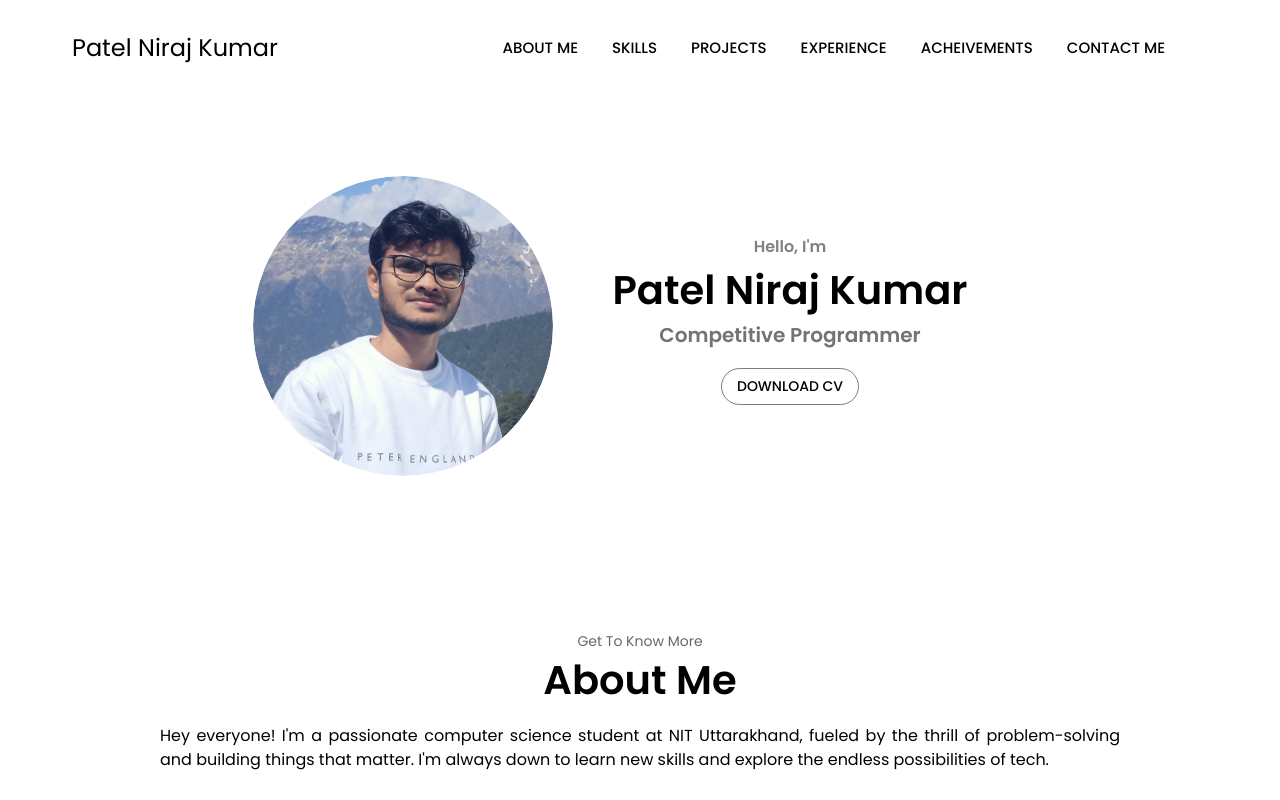
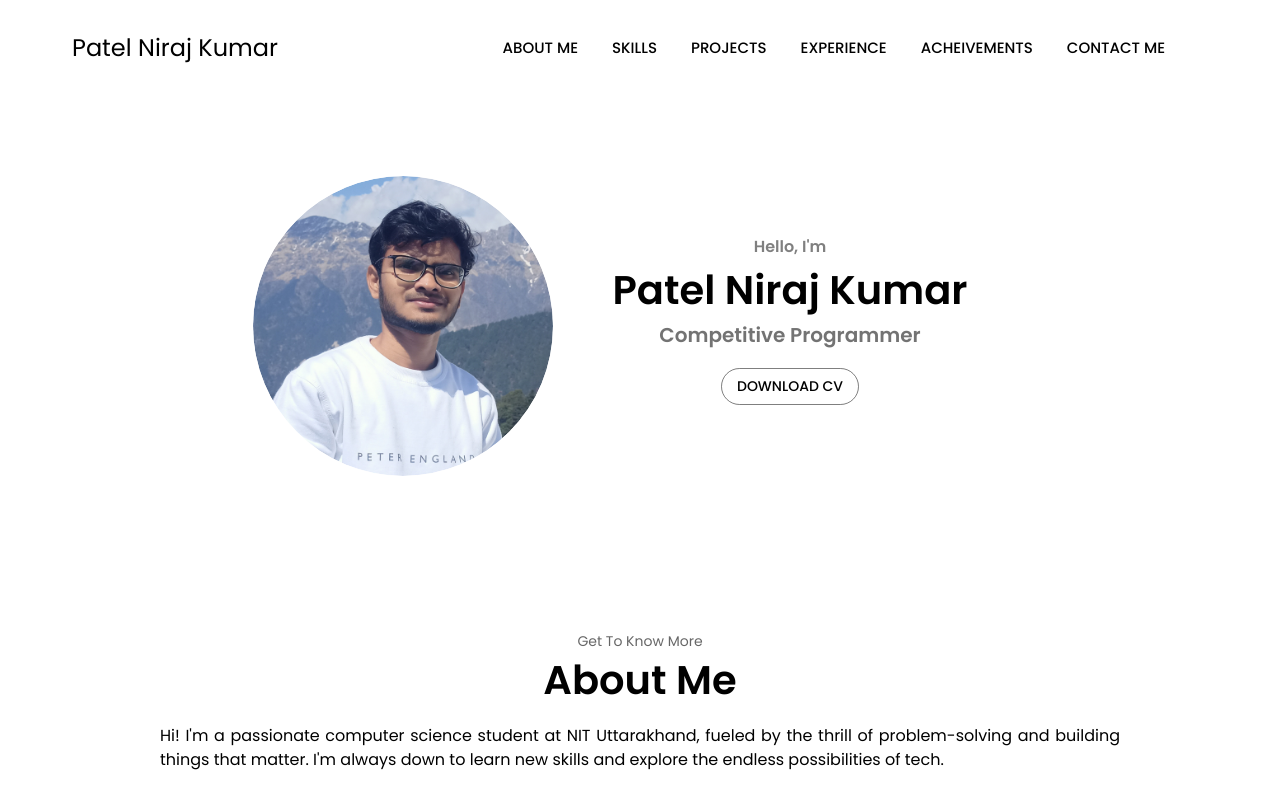
Before and after one commit to niraj7004/Niraj_Portfolio, a React (Create React App) app: page / in a window 1280 px wide. Shown: the top 800 px of the page. Built offline with nearby package versions, Linux system fonts and the light colour scheme.

Commit message:
Update FontSize Version

```diff
--- a/src/Aboutpage.js
+++ b/src/Aboutpage.js
@@ -33,7 +33,7 @@ function Aboutpage() {
                             About Me
                         </Typography>
                     </Stack>
-                    <Typography sx={{ textAlign: 'justify', padding: '20px 0px 30px 0px' }}>Hey everyone! I'm a passionate computer science student at NIT Uttarakhand, fueled by the thrill of problem-solving and building things that matter. I'm always down to learn new skills and explore the endless possibilities of tech.</Typography>
+                    <Typography sx={{ textAlign: 'justify', padding: '20px 0px 30px 0px' }}>Hi! I'm a passionate computer science student at NIT Uttarakhand, fueled by the thrill of problem-solving and building things that matter. I'm always down to learn new skills and explore the endless possibilities of tech.</Typography>
                     <Box sx={{display:['block', 'block', 'flex']}} justifyContent='center' >
                         <Card sx={{m:1}} variant="outlined">
                             <React.Fragment>
--- a/src/Profilepage.js
+++ b/src/Profilepage.js
@@ -81,7 +81,7 @@ function Profilepage() {
                 </Stack>
                 <Stack spacing={1} sx={{ alignItems: 'center', justifyContent: 'center', paddingX: '60px' }}>
                     <Typography variant="body1" sx={{ color: 'grey' }} fontWeight={800}>Hello, I'm</Typography>
-                    <Typography variant="h3" fontWeight={600} sx={{ fontSize: [30, 38, 40] }}>Patel Niraj Kumar</Typography>
+                    <Typography variant="h3" fontWeight={600} sx={{ fontSize: [28, 38, 40] }}>Patel Niraj Kumar</Typography>
                     <Typography variant="h5" fontSize={20} sx={{ color: '#737373' }} fontWeight={800}>{text}</Typography>
                     <Box padding={1.5}>
                         <Button color='black' sx={{ borderRadius: '25px', }}
```
